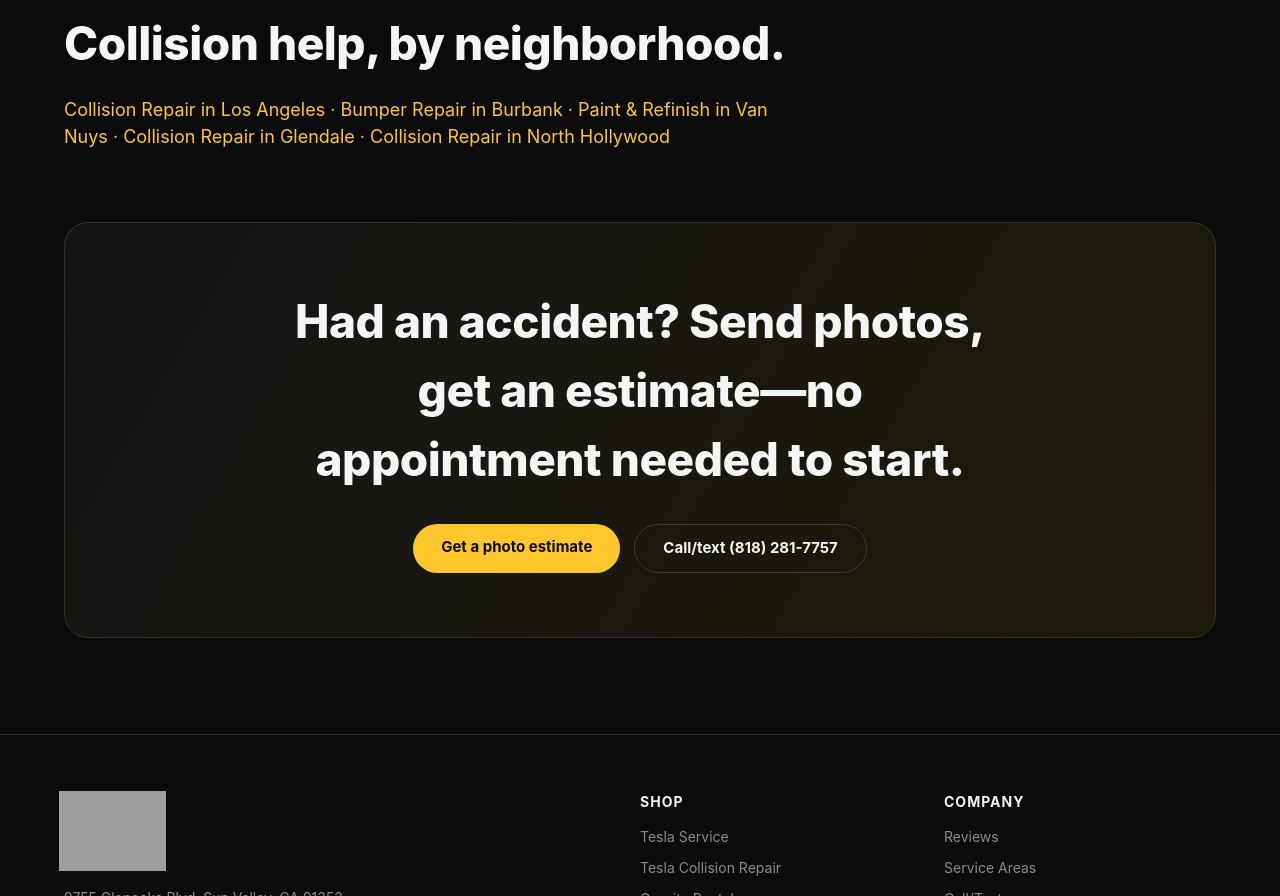
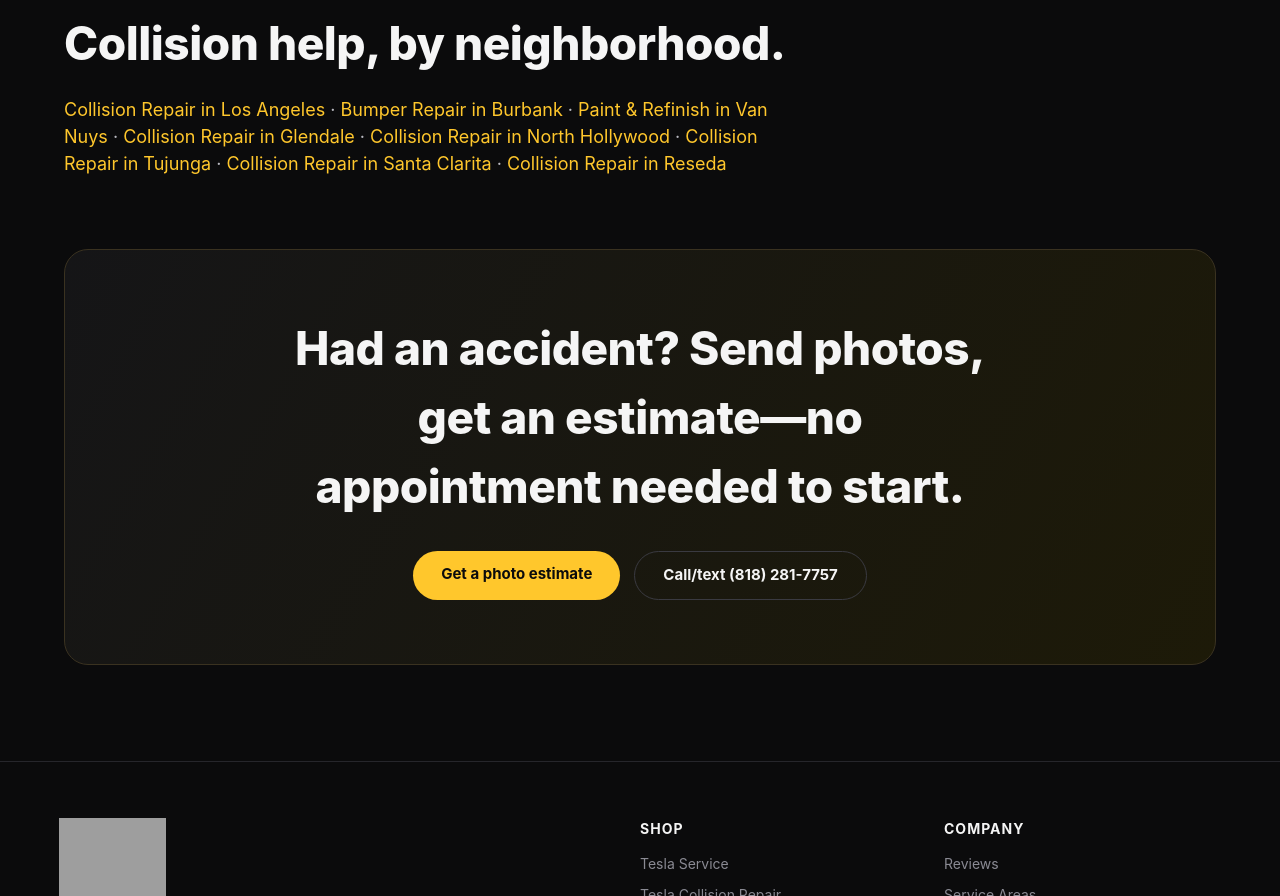
Before and after one commit to EVPlusAutoRepair/EV-plus-auto-repair, a Next.js app: page /collision in a window 1280 px wide. Shown: the part 2120-3016 px from the top of the page. Built offline with nearby package versions, Linux system fonts and the light colour scheme; grey boxes are pictures that could not be loaded.

Commit message:
Link Tujunga, Santa Clarita, Reseda city pages from /collision

```diff
--- a/src/app/collision/page.tsx
+++ b/src/app/collision/page.tsx
@@ -94,6 +94,12 @@ export default function CollisionCenter() {
               <a href="/collision-repair-glendale" style={{ color: "var(--acc)" }}>Collision Repair in Glendale</a>
               {" · "}
               <a href="/collision-repair-north-hollywood" style={{ color: "var(--acc)" }}>Collision Repair in North Hollywood</a>
+              {" · "}
+              <a href="/collision-repair-tujunga" style={{ color: "var(--acc)" }}>Collision Repair in Tujunga</a>
+              {" · "}
+              <a href="/collision-repair-santa-clarita" style={{ color: "var(--acc)" }}>Collision Repair in Santa Clarita</a>
+              {" · "}
+              <a href="/collision-repair-reseda" style={{ color: "var(--acc)" }}>Collision Repair in Reseda</a>
             </p>
           </div>
 
```
